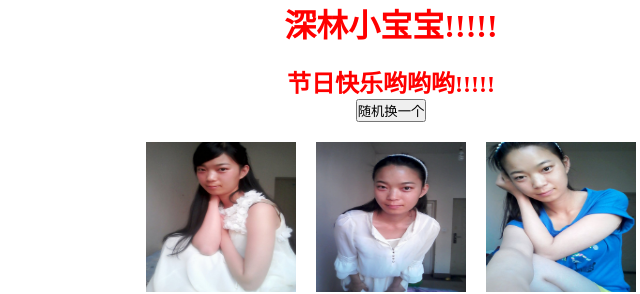
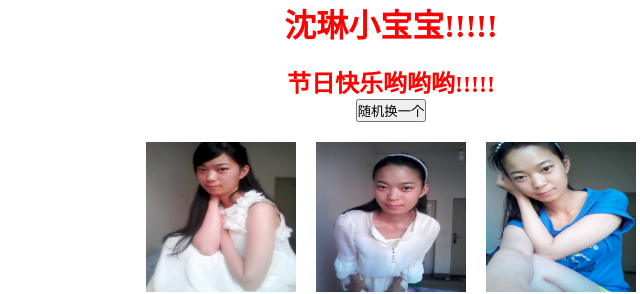
Before and after one commit to yuanbina/shenlinshenlin, a plain HTML site: page index.html in a window 1280 px wide. Shown: the top 294 px of the page, 249-889 px from the left. Drawn offline with Linux system fonts and the light colour scheme.

Commit message:
Update index.html

```diff
--- a/index.html
+++ b/index.html
@@ -167,7 +167,7 @@ window.onload=function(){
 </head>
 
 <body>
-	<h1>深林小宝宝!!!!!</h1><br />
+	<h1>沈琳小宝宝!!!!!</h1><br />
 	<h2>节日快乐哟哟哟!!!!!</h2>
 <input type="button" id="btn1" value="随机换一个">
 <ul id="ul1">
```
